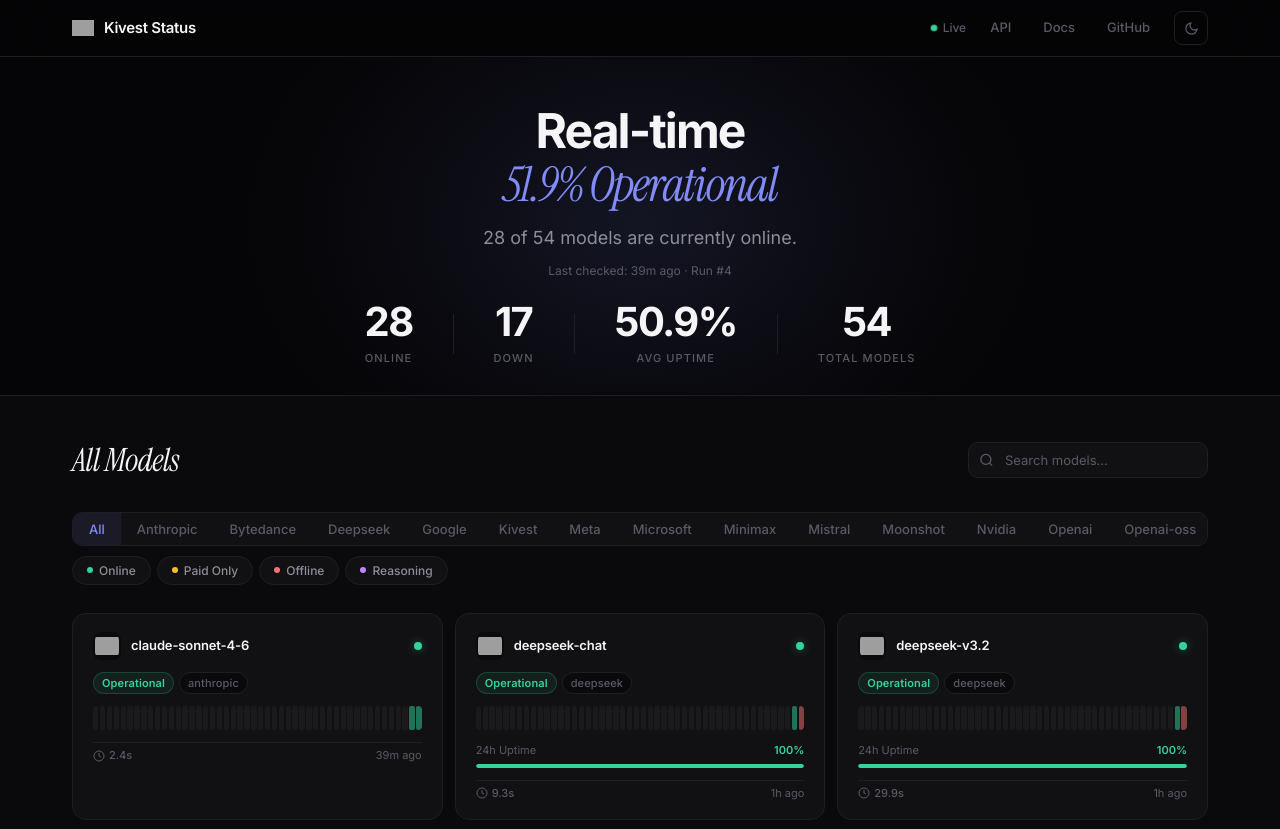
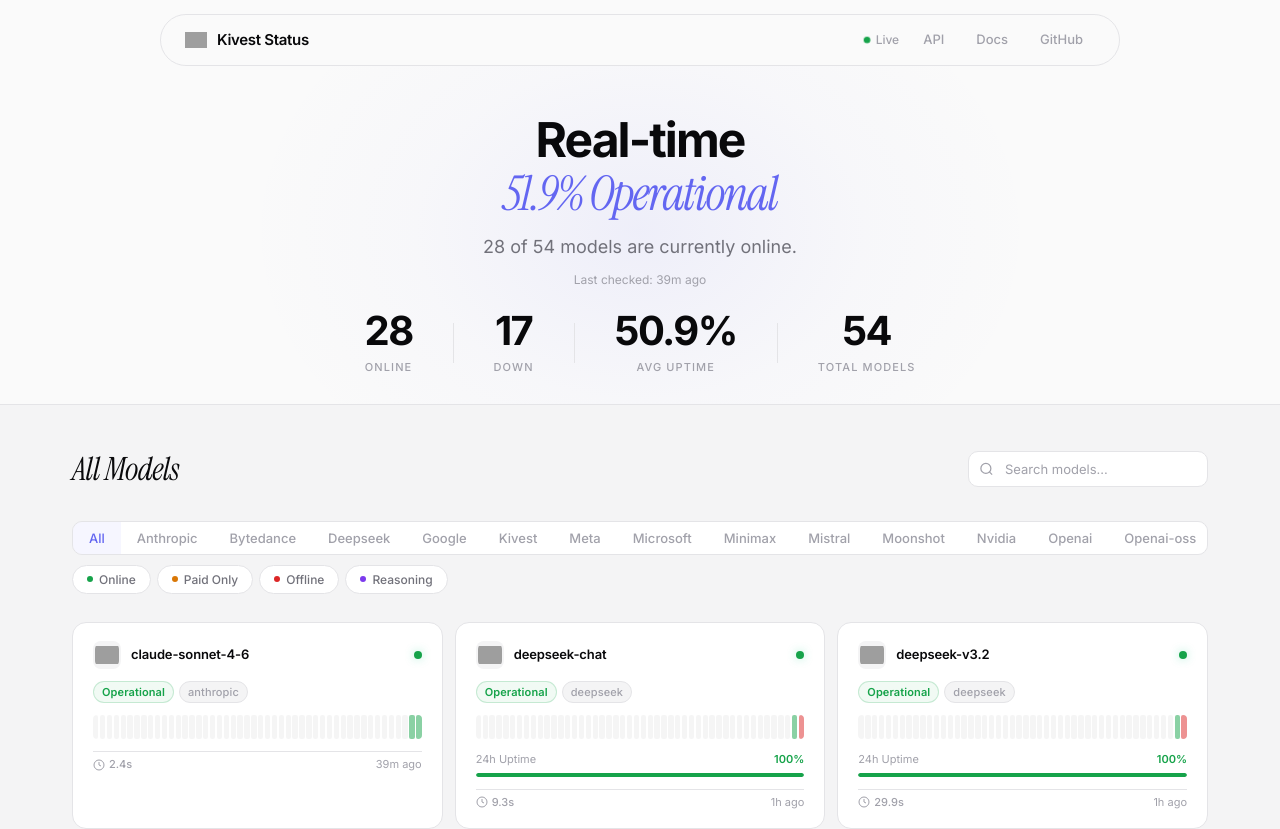
Before and after one commit to FlazeIGuess/kivest-status, a plain HTML site: page index.html in a window 1280 px wide. Shown: the top 829 px of the page. Drawn offline with Linux system fonts and the light colour scheme; grey boxes are pictures that could not be loaded.

Commit message:
Remove dark mode, light theme only

```diff
--- a/css/style.css
+++ b/css/style.css
@@ -8,45 +8,7 @@
   --radius-sm: 10px;
   --radius-xs: 6px;
 
-  /* Dark theme (default) */
-  --bg: #050507;
-  --bg-section: #0a0a0d;
-  --bg-card: #111114;
-  --bg-card-hover: #18181c;
-  --bg-input: #111114;
-  --border: #1e1e24;
-  --border-hover: #2e2e36;
-  --text: #f5f5f7;
-  --text-secondary: #c8c8cf;
-  --text-muted: #8e8e99;
-  --text-dim: #5a5a66;
-  --accent: #818cf8;
-  --accent-hover: #a5b4fc;
-  --accent-light: rgba(129, 140, 248, 0.08);
-  --accent-border: rgba(129, 140, 248, 0.2);
-  --green: #34d399;
-  --green-light: rgba(52, 211, 153, 0.08);
-  --green-border: rgba(52, 211, 153, 0.2);
-  --red: #f87171;
-  --red-light: rgba(248, 113, 113, 0.08);
-  --red-border: rgba(248, 113, 113, 0.2);
-  --amber: #fbbf24;
-  --amber-light: rgba(251, 191, 36, 0.08);
-  --amber-border: rgba(251, 191, 36, 0.2);
-  --purple: #c084fc;
-  --purple-light: rgba(192, 132, 252, 0.08);
-  --purple-border: rgba(192, 132, 252, 0.2);
-  --nav-bg: rgba(5, 5, 7, 0.7);
-  --loading-bg: #050507;
-  --uptime-empty: rgba(255, 255, 255, 0.04);
-  --uptime-bar-bg: rgba(255, 255, 255, 0.06);
-  --shadow-card: 0 0 0 1px var(--border);
-  --shadow-card-hover: 0 0 0 1px var(--border-hover), 0 16px 48px -12px rgba(0, 0, 0, 0.5);
-  --glow-green: 0 0 30px rgba(52, 211, 153, 0.12);
-  --glow-red: 0 0 30px rgba(248, 113, 113, 0.12);
-}
-
-[data-theme="light"] {
+  /* Light theme */
   --bg: #fafafa;
   --bg-section: #f4f4f5;
   --bg-card: #ffffff;
@@ -128,21 +90,26 @@ body {
 /* === Navigation === */
 .nav {
   position: sticky; top: 0; z-index: 100;
+  padding: 14px 24px 0;
+  background: transparent;
+  pointer-events: none;
+}
+
+.nav-inner {
+  max-width: 960px;
+  margin: 0 auto;
+  padding: 0 24px;
+  height: 52px;
+  display: flex;
+  align-items: center;
+  justify-content: space-between;
   background: var(--nav-bg);
   backdrop-filter: blur(32px) saturate(1.4);
   -webkit-backdrop-filter: blur(32px) saturate(1.4);
-  border-bottom: 1px solid var(--border);
+  border: 1px solid var(--border);
+  border-radius: 100px;
   transition: background 0.3s, border-color 0.3s;
-}
-
-.nav-inner {
-  max-width: 1200px;
-  margin: 0 auto;
-  padding: 0 32px;
-  height: 56px;
-  display: flex;
-  align-items: center;
-  justify-content: space-between;
+  pointer-events: auto;
 }
 
 .nav-brand {
@@ -200,25 +167,7 @@ body {
   50% { opacity: 1; transform: scale(1.1); }
 }
 
-/* Theme Toggle */
-.theme-toggle {
-  display: flex; align-items: center; justify-content: center;
-  width: 34px; height: 34px;
-  border-radius: 8px;
-  border: 1px solid var(--border);
-  background: transparent;
-  cursor: pointer;
-  color: var(--text-dim);
-  transition: all 0.2s;
-  flex-shrink: 0;
-  margin-left: 4px;
-}
-.theme-toggle:hover { color: var(--text); border-color: var(--border-hover); background: var(--accent-light); }
-.theme-toggle svg { width: 15px; height: 15px; }
-.theme-toggle .icon-sun { display: none; }
-.theme-toggle .icon-moon { display: block; }
-[data-theme="light"] .theme-toggle .icon-sun { display: block; }
-[data-theme="light"] .theme-toggle .icon-moon { display: none; }
+
 
 /* === Hero Section === */
 .hero {
@@ -236,14 +185,12 @@ body {
   transform: translateX(-50%);
   width: 800px;
   height: 600px;
-  background: radial-gradient(ellipse at center, rgba(129, 140, 248, 0.12) 0%, rgba(129, 140, 248, 0.04) 40%, transparent 70%);
+  background: radial-gradient(ellipse at center, rgba(99, 102, 241, 0.08) 0%, rgba(99, 102, 241, 0.02) 40%, transparent 70%);
   pointer-events: none;
   z-index: 0;
 }
 
-[data-theme="light"] .hero-glow {
-  background: radial-gradient(ellipse at center, rgba(99, 102, 241, 0.08) 0%, rgba(99, 102, 241, 0.02) 40%, transparent 70%);
-}
+
 
 .hero-content {
   position: relative;
@@ -696,6 +643,7 @@ body {
 
   .model-grid { grid-template-columns: 1fr; }
 
+  .nav { padding: 10px 16px 0; }
   .nav-inner { padding: 0 20px; }
 
   .footer-inner { flex-direction: column; gap: 12px; text-align: center; }
--- a/index.html
+++ b/index.html
@@ -5,7 +5,7 @@
   <meta name="viewport" content="width=device-width, initial-scale=1.0">
   <title>Kivest Status</title>
   <meta name="description" content="Unofficial community status page for Kivest AI models. Real-time uptime, response times, and availability.">
-  <meta name="theme-color" content="#050507">
+  <meta name="theme-color" content="#fafafa">
   <link rel="preconnect" href="https://fonts.googleapis.com">
   <link rel="preconnect" href="https://fonts.gstatic.com" crossorigin>
   <link href="https://fonts.googleapis.com/css2?family=Inter:wght@400;500;600;700&family=Instrument+Serif:ital@0;1&display=swap" rel="stylesheet">
@@ -34,10 +34,6 @@
         <a href="https://ai.ezif.in/" target="_blank" rel="noopener">API</a>
         <a href="https://ai.ezif.in/docs" target="_blank" rel="noopener">Docs</a>
         <a href="https://github.com/FlazeIGuess/kivest-status" target="_blank" rel="noopener">GitHub</a>
-        <button id="theme-toggle" class="theme-toggle" aria-label="Toggle theme">
-          <svg class="icon-moon" viewBox="0 0 24 24" fill="none" stroke="currentColor" stroke-width="2" stroke-linecap="round" stroke-linejoin="round"><path d="M21 12.79A9 9 0 1 1 11.21 3 7 7 0 0 0 21 12.79z"/></svg>
-          <svg class="icon-sun" viewBox="0 0 24 24" fill="none" stroke="currentColor" stroke-width="2" stroke-linecap="round" stroke-linejoin="round"><circle cx="12" cy="12" r="5"/><line x1="12" y1="1" x2="12" y2="3"/><line x1="12" y1="21" x2="12" y2="23"/><line x1="4.22" y1="4.22" x2="5.64" y2="5.64"/><line x1="18.36" y1="18.36" x2="19.78" y2="19.78"/><line x1="1" y1="12" x2="3" y2="12"/><line x1="21" y1="12" x2="23" y2="12"/><line x1="4.22" y1="19.78" x2="5.64" y2="18.36"/><line x1="18.36" y1="5.64" x2="19.78" y2="4.22"/></svg>
-        </button>
       </div>
     </div>
   </nav>
--- a/js/app.js
+++ b/js/app.js
@@ -200,7 +200,7 @@ function renderSummary() {
 
   // Last updated
   if (statusData?.lastRun) {
-    $lastUpdated.textContent = `Last checked: ${timeAgo(statusData.lastRun)} · Run #${statusData.runCount || '?'}`;
+    $lastUpdated.textContent = `Last checked: ${timeAgo(statusData.lastRun)}`;
   }
 }
 
@@ -354,28 +354,7 @@ function startAutoRefresh() {
   }, 60000); // Refresh every 60s
 }
 
-// === Theme Toggle ===
-function initTheme() {
-  const saved = localStorage.getItem('theme');
-  if (saved === 'light') {
-    document.documentElement.setAttribute('data-theme', 'light');
-  }
-  // Dark is default — no attribute needed
-}
-
-function toggleTheme() {
-  const isLight = document.documentElement.getAttribute('data-theme') === 'light';
-  if (isLight) {
-    document.documentElement.removeAttribute('data-theme');
-    localStorage.setItem('theme', 'dark');
-  } else {
-    document.documentElement.setAttribute('data-theme', 'light');
-    localStorage.setItem('theme', 'light');
-  }
-}
-
 // === Init ===
-initTheme();
 
 async function init() {
   const ok = await fetchData();
@@ -386,10 +365,6 @@ async function init() {
   setupFilters();
   startAutoRefresh();
 
-  // Theme toggle
-  const $toggle = document.getElementById('theme-toggle');
-  if ($toggle) $toggle.addEventListener('click', toggleTheme);
-
   // Update time-ago labels every 30s
   setInterval(() => {
     renderAll();
```
